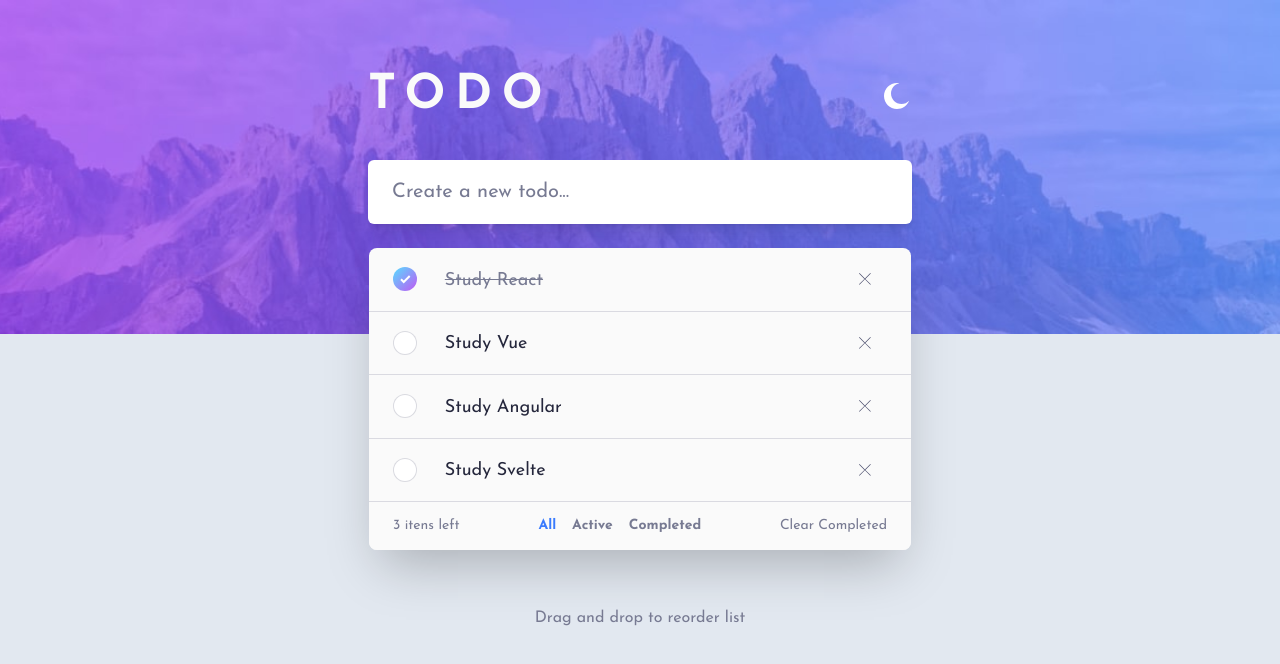
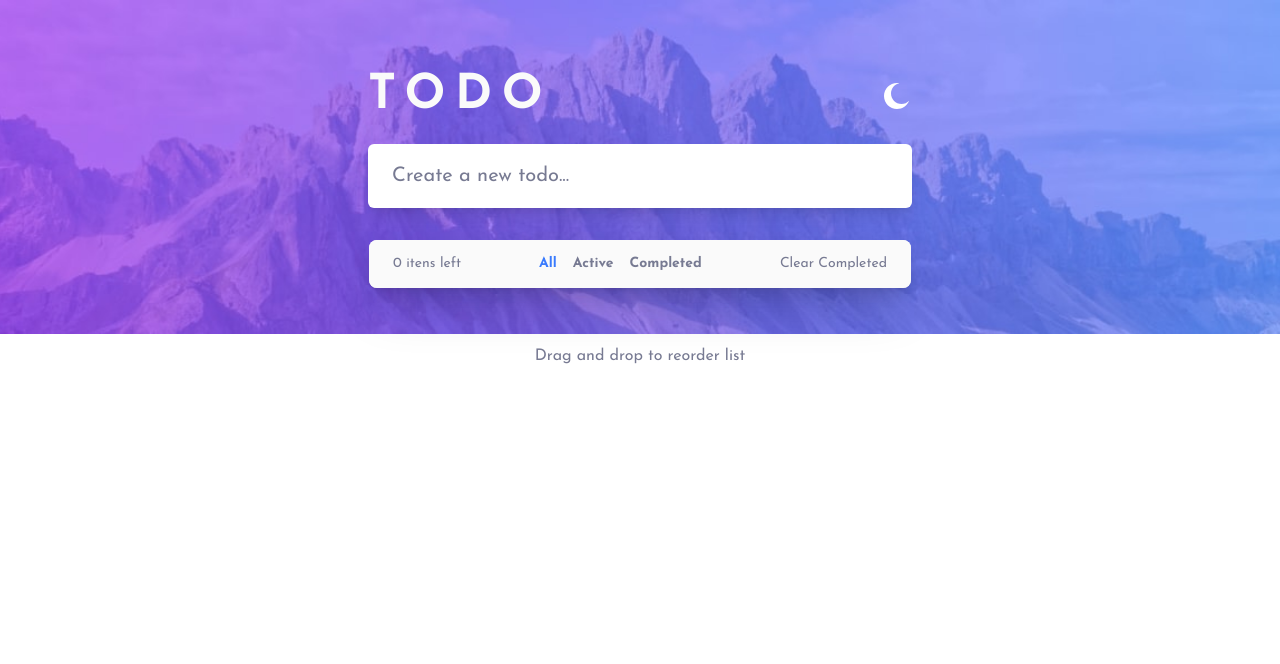
Before and after one commit to R3ygoski/todo-app-react-tailwind, a React (Vite) app: page / in a window 1280 px wide. Shown: the top 664 px of the page. Built offline with nearby package versions, Linux system fonts and the light colour scheme.

Commit message:
Update: Implemented Dark Mode to all Components and Local Storage Compatibility

```diff
--- a/src/App.tsx
+++ b/src/App.tsx
@@ -12,7 +12,10 @@ function App() {
   return (
     <>
       <HeaderBanner/>
-      <main className="flex flex-col items-center w-full h-screen bg-slate-200">
+      <main className={`
+        flex flex-col items-center w-full h-screen
+        dark:bg-light-theme-very-dark-blue
+        `}>
         <CreateTask/>
         <DragDropContext onDragEnd={dragToDoItem}>
           <DisplayList/>
--- a/src/components/CreateTask/index.tsx
+++ b/src/components/CreateTask/index.tsx
@@ -20,21 +20,26 @@ export default function CreateTask () {
     onKeyDown={(ev)=>{handleKeyPress(ev)}}
     onSubmit={(ev)=>{ev.preventDefault()}}
     className={`
-    flex items-center absolute top-[6.8rem] w-full max-w-[592px] h-12 px-6
-    lg:top-40 lg:h-16
+    flex items-center relative mt-[6.5rem] w-full max-w-[592px] h-12 px-6
+    lg:mt-36 lg:h-16
     `}>
       <input type="text" id="createToDo" value={task} onChange={(ev)=>{setTask(ev.target.value)}}
       className={`
       peer w-full h-full rounded-md px-6 outline-none text-light-theme-very-dark-grayish-blue-2 shadow-lg
       focus:border-b-2 focus:border-primary-bright-blue
       lg:text-xl
+      dark:bg-light-theme-very-dark-desaturated-blue dark:text-light-theme-light-grayish-blue
       `}/>
       <label htmlFor="createToDo" className={`
         absolute left-12 text-sm duration-300 ease-in-out
         peer-focus:-translate-y-8 peer-focus:left-8 peer-focus:font-bold peer-focus:text-light-theme-very-dark-blue
-        ${task.length>0?"-translate-y-8 left-8 text-light-theme-very-dark-blue lg:-translate-y-12":"text-light-theme-dark-grayish-blue"}
         lg:text-xl
         lg:peer-focus:-translate-y-12
+
+        dark:text-dark-theme-very-light-gray
+        dark:peer-focus:text-dark-theme-very-light-gray
+
+        ${task.length>0?"-translate-y-8 left-8 text-light-theme-very-dark-blue lg:-translate-y-12 dark:text-dark-theme-very-light-gray":"text-light-theme-dark-grayish-blue"}
         `}>Create a new todo...</label>
     </form>
   )
--- a/src/components/DisplayList/index.tsx
+++ b/src/components/DisplayList/index.tsx
@@ -10,8 +10,9 @@ export default function DisplayList () {
 
   return (
     <section className={`
-    flex flex-col justify-between absolute top-[10.75rem] w-[85%] max-w-[542px] max-h-[60vh] rounded-lg shadow-2xl bg-dark-theme-very-light-gray
-    lg:top-[15.5rem]
+    flex flex-col justify-between relative mt-4 w-[85%] max-w-[542px] max-h-[60vh] rounded-lg shadow-2xl bg-dark-theme-very-light-gray
+    lg:mt-8
+    dark:bg-light-theme-very-dark-desaturated-blue
     `}>
       <Droppable droppableId="todoList" direction="vertical" type="list">
         {(provided)=>(
@@ -27,7 +28,7 @@ export default function DisplayList () {
       </Droppable>
       <Filter/>
       <p className={`
-        absolute -bottom-28 w-full text-center text-light-theme-dark-grayish-blue
+        absolute -bottom-28 left-0 right-0 w-full text-center text-light-theme-dark-grayish-blue
         lg:-bottom-20
         `}>Drag and drop to reorder list</p>
     </section>
--- a/src/components/Filter/index.tsx
+++ b/src/components/Filter/index.tsx
@@ -7,33 +7,40 @@ export default function Filter() {
 
   return (
     <footer className={`
-    flex justify-between items-center min-h-12 px-4 rounded-lg bg-dark-theme-very-light-gray text-light-theme-dark-grayish-blue
+    flex justify-between items-center relative min-h-12 px-4 rounded-lg bg-dark-theme-very-light-gray text-light-theme-dark-grayish-blue shadow-lg
     lg:px-6
+    dark:bg-light-theme-very-dark-desaturated-blue
     `}>
       <p className="text-sm">
         {toDoList.filter((task) => (task.status === "uncompleted")).length} itens left
       </p>
       <div className={`
-        flex justify-center absolute -bottom-16 left-0 right-0 py-4 rounded-lg gap-x-4 bg-dark-theme-very-light-gray
-        lg:static lg:py-0
+        flex justify-center absolute -bottom-16 left-0 right-0 py-4 rounded-lg gap-x-4 bg-dark-theme-very-light-gray shadow-2xl
+        lg:static lg:py-0 lg:shadow-none
+        dark:bg-light-theme-very-dark-desaturated-blue
         `}>
         <button className={`
           text-sm font-bold
+          dark:hover:text-light-theme-light-grayish-blue-hv
           ${taskFilter==="all"?"text-primary-bright-blue":""}
           `}
           onClick={()=>{changeFilter("all")}}>All</button>
         <button className={`
           text-sm font-bold
+          dark:hover:text-light-theme-light-grayish-blue-hv
           ${taskFilter==="uncompleted"?"text-primary-bright-blue":""}
           `}
           onClick={()=>{changeFilter("uncompleted")}}>Active</button>
         <button className={`
           text-sm font-bold
+          dark:hover:text-light-theme-light-grayish-blue-hv
           ${taskFilter==="completed"?"text-primary-bright-blue":""}
           `}
           onClick={()=>{changeFilter("completed")}}>Completed</button>
       </div>
-      <button onClick={() => { deleteCompletedToDoItem() }} className="text-sm">Clear Completed</button>
+      <button onClick={() => { deleteCompletedToDoItem() }} className={`
+        text-sm dark:hover:text-light-theme-light-grayish-blue-hv
+      `}>Clear Completed</button>
     </footer>
   )
 }
--- a/src/components/HeroBanner/index.tsx
+++ b/src/components/HeroBanner/index.tsx
@@ -6,7 +6,7 @@ import DskDarkThemeBg from "../../assets/img/bg-desktop-dark.jpg"
 import MoonIcon from "../../assets/svg/icon-moon.svg"
 import SunIcon from "../../assets/svg/icon-sun.svg"
 
-import { useState } from "react"
+import { useEffect, useState } from "react"
 
 export default function HeaderBanner () {
 
@@ -16,10 +16,24 @@ export default function HeaderBanner () {
     setIsDark(!isDark)
     const html = document.querySelector("html")
     html?.classList.toggle("dark")
+    localStorage.setItem("theme", isDark?"light":"dark")
   }
 
+  useEffect(()=>{
+    setIsDark(localStorage.getItem("theme") === "dark" ?true:false)
+    const html = document.querySelector("html")
+    if (localStorage.getItem("theme")==="dark"){
+      html?.classList.toggle("dark")
+    } else {
+      html?.classList.toggle("light")
+    }
+  },[])
+
   return (
-    <figure className="flex justify-center absolute top-0">
+    <figure className={`
+    flex justify-center absolute top-0
+    dark:shadow-xl
+    `}>
       <picture>
         <source srcSet={isDark?DskDarkThemeBg:DskLightThemeBg} media="(min-width:376px)"/>
         <img src={isDark?MblDarkThemeBg:MblLightThemeBg} alt="" className={`
--- a/src/components/Task/index.tsx
+++ b/src/components/Task/index.tsx
@@ -20,8 +20,9 @@ export default function Task ({task, id, index, status}:ITask) {
       {(provided)=>(
         <li ref={provided.innerRef} {...provided.dragHandleProps} {...provided.draggableProps} className={`
         grid grid-cols-10 min-h-[3.35rem] pl-5 py-4 border-b-[1px] border-light-theme-dark-grayish-blue/25 items-center
-        active:bg-dark-theme-very-light-gray/50 active:backdrop-blur-sm
+        active:rounded-lg active:bg-dark-theme-very-light-gray/50 active:backdrop-blur-sm
         lg:min-h-[3.975rem] lg:pl-6
+        dark:active:bg-light-theme-very-dark-desaturated-blue/50
         `}>
           <div className={`
             row-start-1 flex items-center justify-center size-5 rounded-full bg-gradient-to-br cursor-pointer
@@ -38,13 +39,15 @@ export default function Task ({task, id, index, status}:ITask) {
               <div className={`
                 size-[18px] bg-white rounded-full
                 lg:size-[22px]
+                dark:bg-light-theme-very-dark-desaturated-blue
                 `}></div>
               }
           </div>
           <p className={`
             text-sm self-end row-start-1 col-start-2 col-end-10 cursor-grab
-            ${status==="completed" ? "line-through text-light-theme-dark-grayish-blue":"text-light-theme-very-dark-desaturated-blue"}
             lg:text-lg
+
+            ${status==="completed" ? "line-through text-light-theme-dark-grayish-blue dark:text-light-theme-very-dark-grayish-blue-2":"text-light-theme-very-dark-desaturated-blue dark:text-light-theme-light-grayish-blue dark:hover:text-light-theme-light-grayish-blue-hv"}
             `}>
             {task}
           </p>
--- a/src/context/ToDoListContext.tsx
+++ b/src/context/ToDoListContext.tsx
@@ -1,4 +1,4 @@
-import { createContext, ReactNode, useState } from "react";
+import { createContext, ReactNode, useEffect, useState } from "react";
 import idGenerator from "../mod/idGenerator";
 import { DropResult } from "@hello-pangea/dnd";
 
@@ -26,29 +26,18 @@ const ToDoListContext = createContext<IToDoListContext>({} as IToDoListContext)
 
 const ToDoListProvider = ({children}:{children:ReactNode}) => {
 
-  const [toDoList, setToDoList] = useState<IToDoList[]>([
-    {
-      id: idGenerator(8),
-      status: "completed",
-      task: "Study React"
-    },
-    {
-      id: idGenerator(8),
-      status: "uncompleted",
-      task: "Study Vue"
-    },
-    {
-      id: idGenerator(8),
-      status: "uncompleted",
-      task: "Study Angular"
-    },
-    {
-      id: idGenerator(8),
-      status: "uncompleted",
-      task: "Study Svelte"
+  const [toDoList, setToDoList] = useState<IToDoList[]>(()=>{
+    const list = localStorage.getItem("toDoList")
+    return list ? JSON.parse(list) : []
+  })
+  const [taskFilter, setTaskFilter] = useState<TaskiFilterType>("all")
+
+  useEffect(()=>{
+    if (toDoList.length > 0){
+      localStorage.setItem("toDoList", JSON.stringify(toDoList))
     }
-  ])
-  const [taskFilter, setTaskFilter] = useState<TaskiFilterType>("all")
+  },[toDoList])
+
 
   const changeFilter = (type:TaskiFilterType) => {
     setTaskFilter(type)
@@ -63,7 +52,8 @@ const ToDoListProvider = ({children}:{children:ReactNode}) => {
         task: content
       }
     ]
-  )}
+  )
+  }
 
   const setAsCompleted = (id:string) => {
     const updatedToDoList:IToDoList[] = toDoList.map((item)=>{
@@ -80,7 +70,6 @@ const ToDoListProvider = ({children}:{children:ReactNode}) => {
     const filteredList = toDoList.filter((item)=>(
       item.id !== id
     ))
-
     setToDoList(filteredList)
   }
 
```
